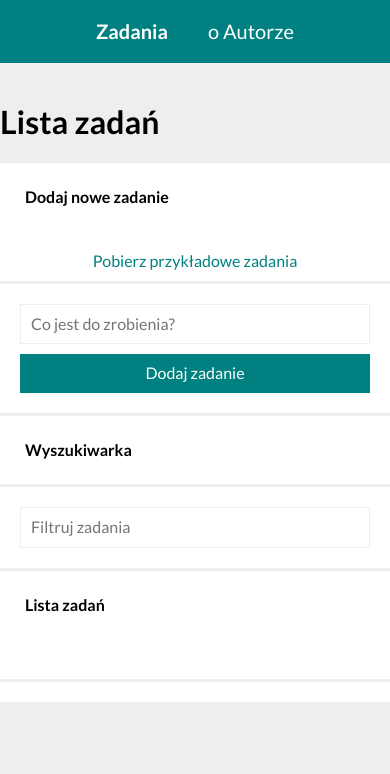
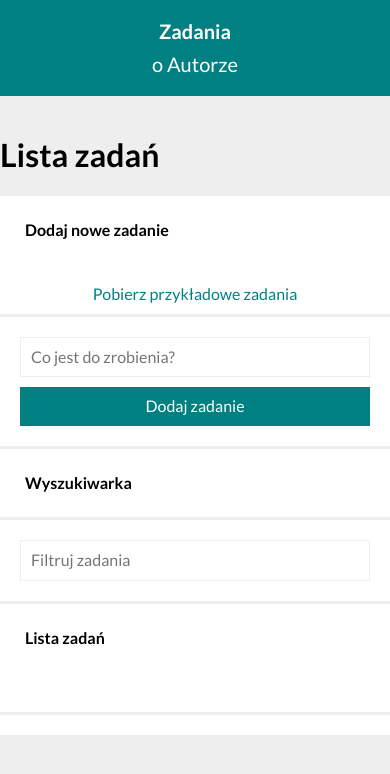
Before and after one commit to michalwodniczak/todo-list-react, a React (Create React App) app: page /#/zadania in a window 390 px wide. Shown: the top 774 px of the page. Built offline with nearby package versions, Linux system fonts and the light colour scheme.

Commit message:
used theme breapoint  on media query

```diff
--- a/src/common/Navigation/styled.js
+++ b/src/common/Navigation/styled.js
@@ -11,6 +11,13 @@ export const NaviList = styled.ul`
     padding:20px;
     font-size:20px;
     justify-content: center;
+
+    @media (max-width:${({ theme }) => theme.breakPoint.mobile}px){
+        flex-direction: column;
+        align-items:center;
+        gap:10px;
+    }
+
 `
 export const StyledNavLink = styled(NavLink).attrs(() => ({
     activeClassName
```
